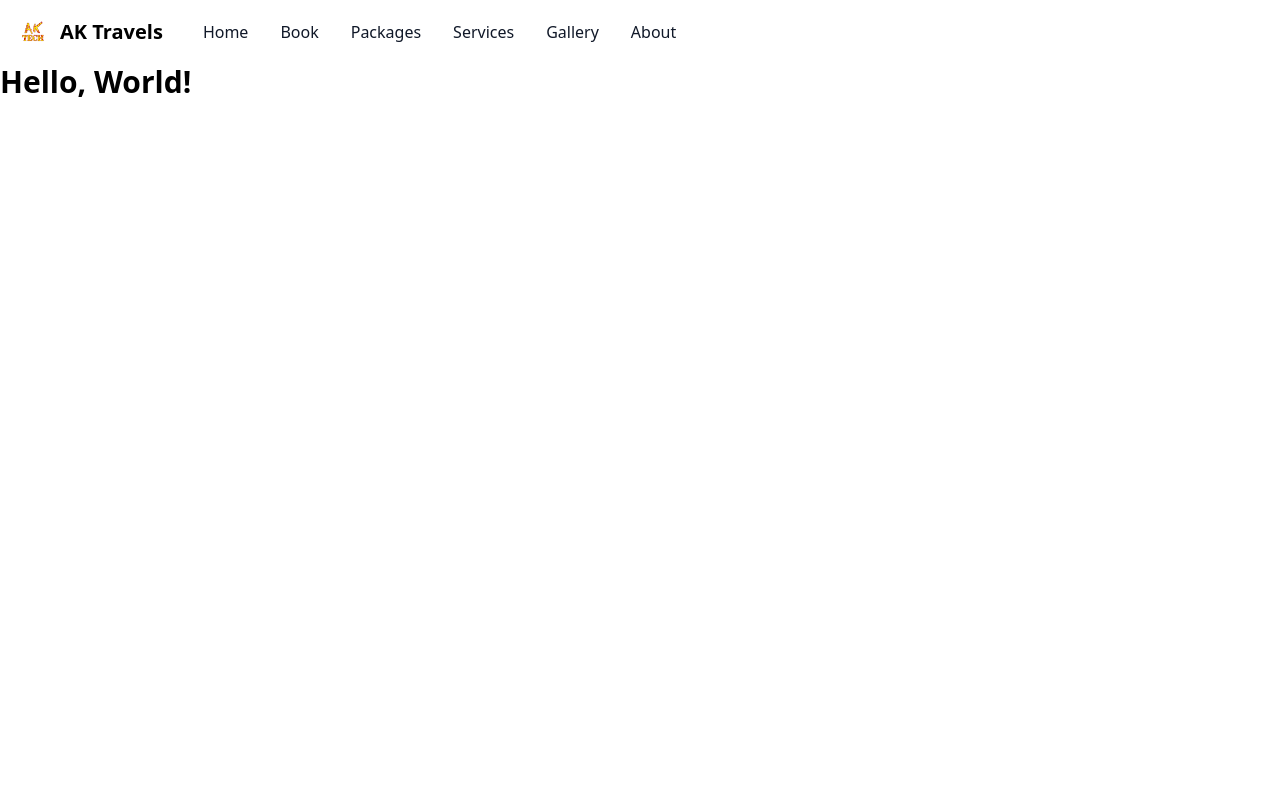
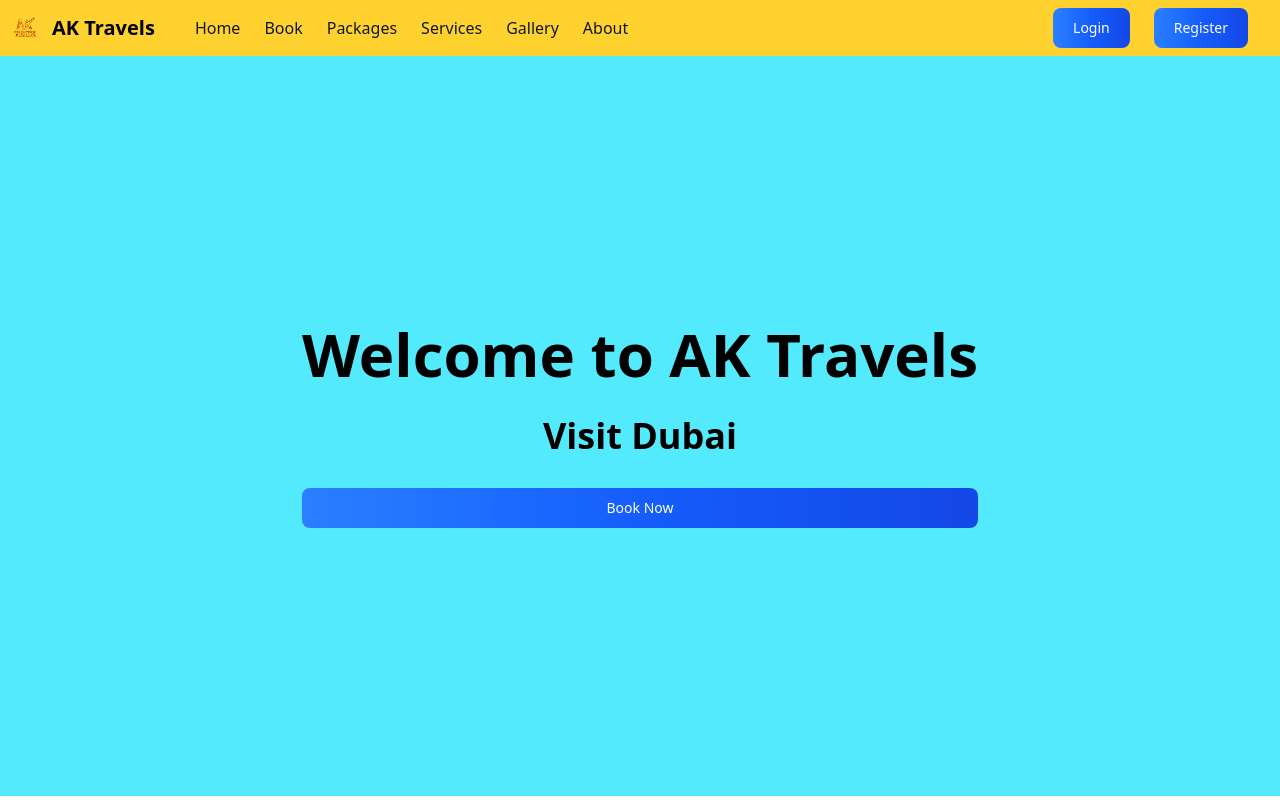
Before and after one commit to aktech27/jain-online-fe-project, a React (Vite) app: page / in a window 1280 px wide. Built offline with nearby package versions, Linux system fonts and the light colour scheme.

Commit message:
Base layout of checkpoint1 done

```diff
--- a/src/App.tsx
+++ b/src/App.tsx
@@ -4,7 +4,18 @@ const App = () => {
   return (
     <>
       <Navbar />
-      <h1 className="text-3xl font-bold">Hello, World!</h1>
+      <div className="bg-cyan-300 h-[calc(100vh-60px)] flex items-center justify-center">
+        <div className="text-center flex flex-col justify-center gap-8 h-[90%]">
+          <h1 className="text-6xl font-bold">Welcome to AK Travels</h1>
+          <h3 className="text-4xl font-bold">Visit Dubai</h3>
+          <button
+            type="button"
+            className="text-white bg-gradient-to-r from-blue-500 via-blue-600 to-blue-700 hover:bg-gradient-to-br focus:ring-3 focus:outline-none focus:ring-blue-300 font-medium rounded-lg text-sm px-5 py-2.5 text-center"
+          >
+            Book Now
+          </button>
+        </div>
+      </div>
     </>
   );
 };
--- a/src/components/Navigation/Navbar.tsx
+++ b/src/components/Navigation/Navbar.tsx
@@ -1,65 +1,65 @@
 import React from 'react';
 import Logo from '../../assets/aktechtbg.webp';
+import { NavbarItems } from '../../types';
 
 const Navbar: React.FC = () => {
+  const navItems: NavbarItems[] = [
+    {
+      id: 1,
+      item: 'Home',
+    },
+    {
+      id: 2,
+      item: 'Book',
+    },
+    {
+      id: 3,
+      item: 'Packages',
+    },
+    {
+      id: 4,
+      item: 'Services',
+    },
+    {
+      id: 5,
+      item: 'Gallery',
+    },
+    {
+      id: 6,
+      item: 'About',
+    },
+  ];
   return (
-    <nav className="bg-white border-gray-200 dark:bg-gray-900 dark:border-gray-700">
-      <div className="flex flex-wrap items-center gap-2 mx-auto p-4">
+    <nav className="bg-amber-300 border-gray-200">
+      <div className="flex flex-wrap items-center gap-2 mx-auto p-2">
         <a href="#" className="flex items-center space-x-3 rtl:space-x-reverse">
           <img src={Logo} className="h-8" alt="AK Logo" />
-          <span className="self-center text-xl font-semibold whitespace-nowrap dark:text-white">AK Travels</span>
+          <span className="self-center text-xl font-semibold whitespace-nowrap">AK Travels</span>
         </a>
-        <div className="hidden w-full md:block md:w-auto pl-8" id="navbar-dropdown">
-          <ul className="flex flex-col font-medium p-4 md:p-0 mt-4 border border-gray-100 rounded-lg bg-gray-50 md:space-x-8 rtl:space-x-reverse md:flex-row md:mt-0 md:border-0 md:bg-white dark:bg-gray-800 md:dark:bg-gray-900 dark:border-gray-700">
-            <li>
-              <a
-                href="#"
-                className="block py-2 px-3 text-gray-900 rounded-sm hover:bg-gray-100 md:hover:bg-transparent md:border-0 md:hover:text-blue-700 md:p-0 dark:text-white md:dark:hover:text-blue-500 dark:hover:bg-gray-700 dark:hover:text-white md:dark:hover:bg-transparent"
-              >
-                Home
-              </a>
-            </li>
-            <li>
-              <a
-                href="#"
-                className="block py-2 px-3 text-gray-900 rounded-sm hover:bg-gray-100 md:hover:bg-transparent md:border-0 md:hover:text-blue-700 md:p-0 dark:text-white md:dark:hover:text-blue-500 dark:hover:bg-gray-700 dark:hover:text-white md:dark:hover:bg-transparent"
-              >
-                Book
-              </a>
-            </li>
-            <li>
-              <a
-                href="#"
-                className="block py-2 px-3 text-gray-900 rounded-sm hover:bg-gray-100 md:hover:bg-transparent md:border-0 md:hover:text-blue-700 md:p-0 dark:text-white md:dark:hover:text-blue-500 dark:hover:bg-gray-700 dark:hover:text-white md:dark:hover:bg-transparent"
-              >
-                Packages
-              </a>
-            </li>
-            <li>
-              <a
-                href="#"
-                className="block py-2 px-3 text-gray-900 rounded-sm hover:bg-gray-100 md:hover:bg-transparent md:border-0 md:hover:text-blue-700 md:p-0 dark:text-white md:dark:hover:text-blue-500 dark:hover:bg-gray-700 dark:hover:text-white md:dark:hover:bg-transparent"
-              >
-                Services
-              </a>
-            </li>
-            <li>
-              <a
-                href="#"
-                className="block py-2 px-3 text-gray-900 rounded-sm hover:bg-gray-100 md:hover:bg-transparent md:border-0 md:hover:text-blue-700 md:p-0 dark:text-white md:dark:hover:text-blue-500 dark:hover:bg-gray-700 dark:hover:text-white md:dark:hover:bg-transparent"
-              >
-                Gallery
-              </a>
-            </li>
-            <li>
-              <a
-                href="#"
-                className="block py-2 px-3 text-gray-900 rounded-sm hover:bg-gray-100 md:hover:bg-transparent md:border-0 md:hover:text-blue-700 md:p-0 dark:text-white md:dark:hover:text-blue-500 dark:hover:bg-gray-700 dark:hover:text-white md:dark:hover:bg-transparent"
-              >
-                About
-              </a>
-            </li>
+        <div className="block w-auto pl-8" id="navbar-dropdown">
+          <ul className="flex font-medium p-0 border-gray-100 rounded-lg space-x-6 rtl:space-x-reverse flex-row mt-0 border-0">
+            {navItems.map((navItem) => (
+              <li key={navItem.id}>
+                <a href="#" className="block text-gray-900 rounded-sm border-0 hover:text-red-700 p-0">
+                  {navItem.item}
+                </a>
+              </li>
+            ))}
           </ul>
+        </div>
+        <div className="flex flex-row gap-6 ml-auto mr-6">
+          <button
+            type="button"
+            className="text-white bg-gradient-to-r from-blue-500 via-blue-600 to-blue-700 hover:bg-gradient-to-br focus:ring-3 focus:outline-none focus:ring-blue-300 font-medium rounded-lg text-sm px-5 py-2.5 text-center"
+          >
+            Login
+          </button>
+          <button
+            type="button"
+            className="text-white bg-gradient-to-r from-blue-500 via-blue-600 to-blue-700 hover:bg-gradient-to-br focus:ring-3 focus:outline-none focus:ring-blue-300 font-medium rounded-lg text-sm px-5 py-2.5 text-center"
+          >
+            Register
+          </button>
         </div>
       </div>
     </nav>
--- /dev/null
+++ b/src/types/index.ts
@@ -0,0 +1,4 @@
+export interface NavbarItems {
+  id: number;
+  item: string;
+}
```
